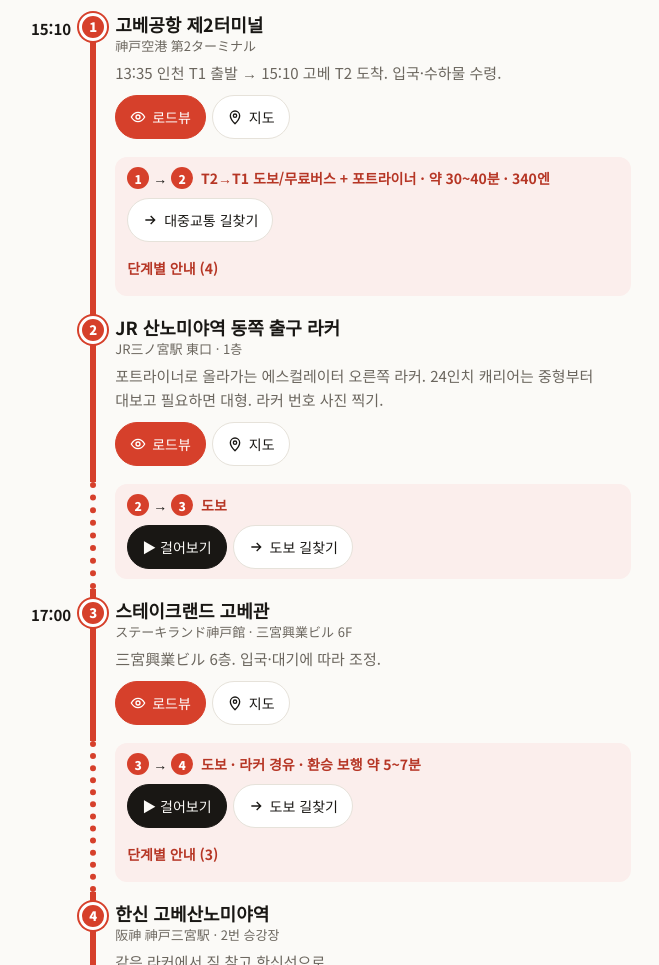
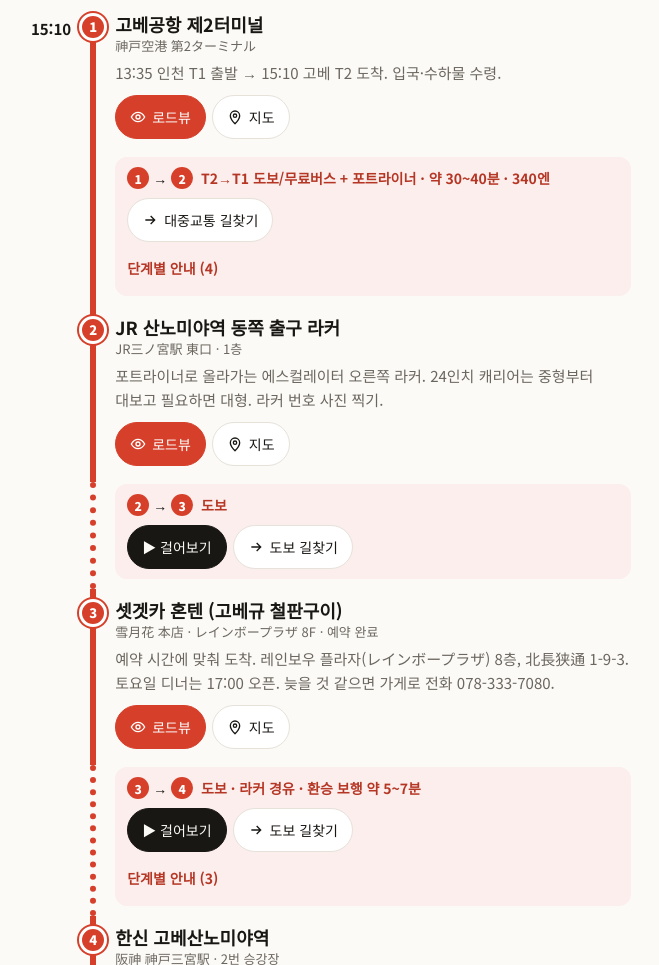
Before and after one commit to changsu1993/osaka-2026, a plain HTML site: page index.html in a window 1280 px wide. Shown: the part 603-1568 px from the top of the page, without its empty margins (318-977 px from the left). Drawn offline with Linux system fonts and the light colour scheme.

Commit message:
v8: change day 1 Kobe beef restaurant to Setsugetsuka Honten

```diff
--- a/index.html
+++ b/index.html
@@ -159,7 +159,7 @@ small.src{display:block;color:var(--mute);font-size:13px;margin-top:10px}
 const P={
   kix2:[34.6377902,135.2265001,'고베공항 제2터미널','神戸空港 第2ターミナル'],
   snLocker:[34.6948726,135.1948083,'JR 산노미야역 동쪽 출구 라커','JR三ノ宮駅 東口 · 1층'],
-  steak:[34.6930016,135.1917353,'스테이크랜드 고베관','ステーキランド神戸館 · 三宮興業ビル 6F'],
+  steak:[34.6926884,135.1918262,'셋겟카 혼텐 (고베규 철판구이)','雪月花 本店 · レインボープラザ 8F · 예약 완료'],
   hanshin:[34.6938491,135.1960454,'한신 고베산노미야역','阪神 神戸三宮駅 · 2번 승강장'],
   stay:[34.6674643,135.5081997,'닛폰바시 숙소','日本橋 1-10-15 · 긴테쓰닛폰바시역 7번 출구 도보 2분'],
   ogi:[34.7037154,135.5108915,'오기마치역','扇町駅 · 사카이스지선'],
@@ -203,7 +203,7 @@ const DAYS=[
    ['kix2','15:10','13:35 인천 T1 출발 → 15:10 고베 T2 도착. 입국·수하물 수령.'],
    ['snLocker','','포트라이너로 올라가는 에스컬레이터 오른쪽 라커. 24인치 캐리어는 중형부터 대보고 필요하면 대형. 라커 번호 사진 찍기.',
     {m:'transit',n:'T2→T1 도보/무료버스 + 포트라이너 · 약 30~40분 · 340엔',steps:['T2 1층 도착로비에서 ‘Port Liner / T1’ 표지 확인','T2 출구 바닥의 T1 화살표 → 오른쪽, 지붕 있는 보행로를 따라 T1 방향 직진 (도보 약 10분 또는 무료버스)','‘포트라이너 연결구’ 표지 → 초록색 ‘Terminal 1’ 표지 → 포트라이너 고베공항역','T1 2층 고베공항역에서 ICOCA 구매·충전 → 산노미야행 탑승 (약 18분)'],warn:'버스 대안: T2 → 산노미야 마린에어 셔틀 340엔, 시간표는 공식 안내 확인.'}],
-   ['steak','17:00','三宮興業ビル 6층. 입국·대기에 따라 조정.',{m:'walk',n:'도보'}],
+   ['steak','','예약 시간에 맞춰 도착. 레인보우 플라자(レインボープラザ) 8층, 北長狭通 1-9-3. 토요일 디너는 17:00 오픈. 늦을 것 같으면 가게로 전화 078-333-7080.',{m:'walk',n:'도보'}],
    ['hanshin','','같은 라커에서 짐 찾고 한신선으로.',
     {m:'walk',n:'도보 · 라커 경유 · 환승 보행 약 5~7분',steps:['JR 산노미야역 동쪽 출구 1층 라커에서 캐리어 수령','초록색 ‘Port Liner / P01 / Kobe Airport’ 표지는 따라가지 말고 ‘阪神電車 / Hanshin Line / 阪神(東口)’ 표지 따라가기','한신 고베산노미야역 동쪽 개찰구 → 2번 승강장 ‘大阪難波・近鉄奈良’ 방면 확인'],warn:'역 공사나 임시 통로가 있으면 현장 표지 우선.'}],
    ['stay','','체크인 후 캐리어 두고 텐마로 출발.',
@@ -264,7 +264,7 @@ const MAPS_KEY='AIzaSyAxpuGo-cc7EUKWBMl9dv4HSK6PeZASx9E';
 const ll=k=>P[k][0]+','+P[k][1];
 const esc=s=>String(s).replace(/[&<>"']/g,c=>({'&':'&amp;','<':'&lt;','>':'&gt;','"':'&quot;',"'":'&#39;'}[c]));
 const G='https://www.google.com/maps/';
-const Q={kix2:'神戸空港 第2ターミナル',snLocker:'JR三ノ宮駅 東口',steak:'ステーキランド神戸館',hanshin:'阪神 神戸三宮駅',stay:'〒542-0073 大阪府大阪市中央区日本橋1丁目10-15 冨士ハイツ',ogi:'扇町駅 大阪メトロ',tenma:'裏天満ちょうちん通り',tsuru:'つるとんたん 宗右衛門町店',fushimi:'伏見稲荷大社',kiyo:'清水寺',kinka:'金閣寺',arashi:'渡月橋',doton:'ドトンプラザ 大阪',satsuma:'らーめん 薩摩っ子 道頓堀',acchichi:'あっちち本舗 道頓堀店',donki:'ドン・キホーテ 道頓堀店',glico:'グリコサイン 道頓堀',wanaka:'たこ焼道楽 わなか 道頓堀',ebisu:'戎橋 大阪',kogaryu:'甲賀流 アメリカ村本店',fujimoto:'焼肉 ふじもと 心斎橋店',hozenji:'法善寺横丁',rikimaru:'焼肉 力丸 千日前店',en:'炭火焼肉 焔 en なんば日本橋店',kintetsu:'近鉄日本橋駅',usj:'ユニバーサル・スタジオ・ジャパン',ucity:'ユニバーサルシティ駅',nishikujo:'西九条駅',tennoji:'JR天王寺駅',harukas:'ハルカス300 展望台',moegi:'お好み焼 萌木 難波',acchichiH:'あっちち本舗 本店',tani4:'谷町四丁目駅',otemon:'大阪城 大手門',castle:'大阪城天守閣',bic:'ビックカメラ なんば店',naniwa:'なにわ日本橋食堂',edion:'エディオン なんば本店',yasaka:'難波八阪神社'};
+const Q={kix2:'神戸空港 第2ターミナル',snLocker:'JR三ノ宮駅 東口',steak:'雪月花 本店 神戸 レインボープラザ',hanshin:'阪神 神戸三宮駅',stay:'〒542-0073 大阪府大阪市中央区日本橋1丁目10-15 冨士ハイツ',ogi:'扇町駅 大阪メトロ',tenma:'裏天満ちょうちん通り',tsuru:'つるとんたん 宗右衛門町店',fushimi:'伏見稲荷大社',kiyo:'清水寺',kinka:'金閣寺',arashi:'渡月橋',doton:'ドトンプラザ 大阪',satsuma:'らーめん 薩摩っ子 道頓堀',acchichi:'あっちち本舗 道頓堀店',donki:'ドン・キホーテ 道頓堀店',glico:'グリコサイン 道頓堀',wanaka:'たこ焼道楽 わなか 道頓堀',ebisu:'戎橋 大阪',kogaryu:'甲賀流 アメリカ村本店',fujimoto:'焼肉 ふじもと 心斎橋店',hozenji:'法善寺横丁',rikimaru:'焼肉 力丸 千日前店',en:'炭火焼肉 焔 en なんば日本橋店',kintetsu:'近鉄日本橋駅',usj:'ユニバーサル・スタジオ・ジャパン',ucity:'ユニバーサルシティ駅',nishikujo:'西九条駅',tennoji:'JR天王寺駅',harukas:'ハルカス300 展望台',moegi:'お好み焼 萌木 難波',acchichiH:'あっちち本舗 本店',tani4:'谷町四丁目駅',otemon:'大阪城 大手門',castle:'大阪城天守閣',bic:'ビックカメラ なんば店',naniwa:'なにわ日本橋食堂',edion:'エディオン なんば本店',yasaka:'難波八阪神社'};
 const nm=k=>encodeURIComponent(Q[k]||ll(k));
 const mapU=k=>G+'search/'+nm(k)+'/@'+ll(k)+',17z';
 const panoU=k=>G+'@?api=1&map_action=pano&viewpoint='+ll(k);
```
